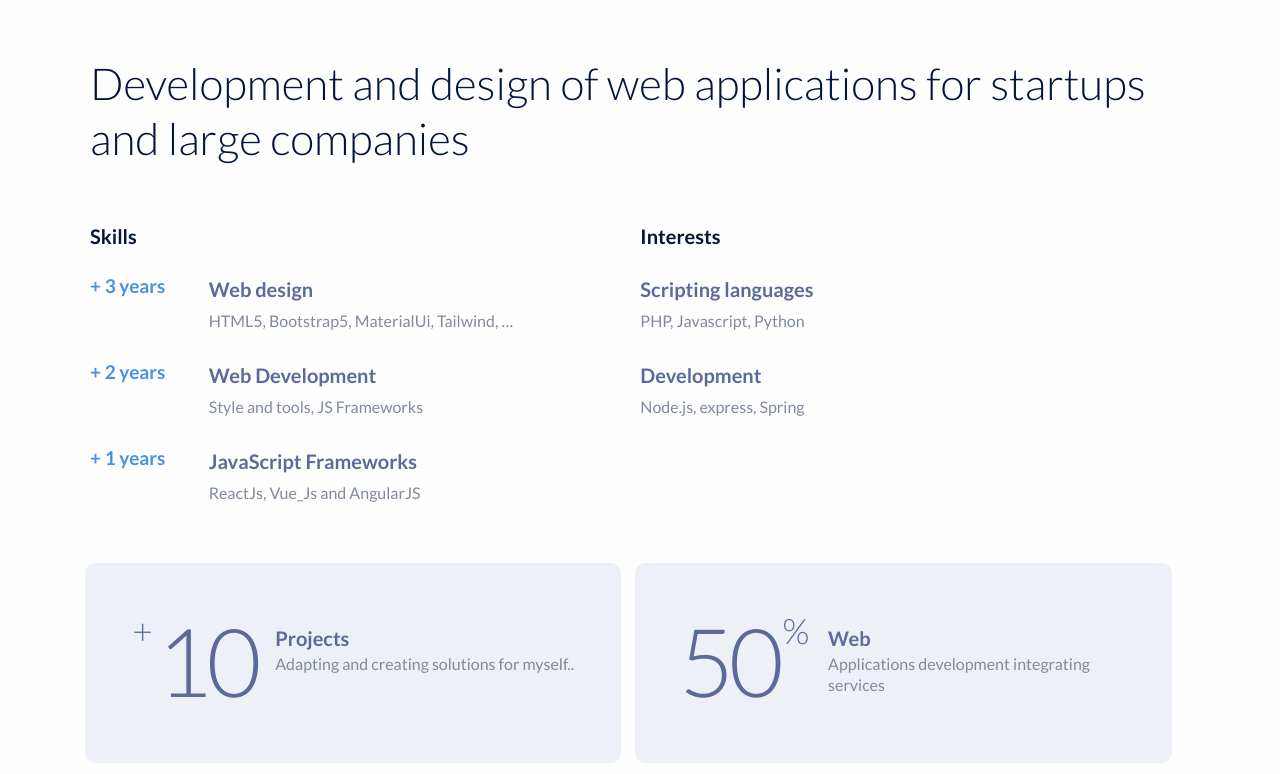
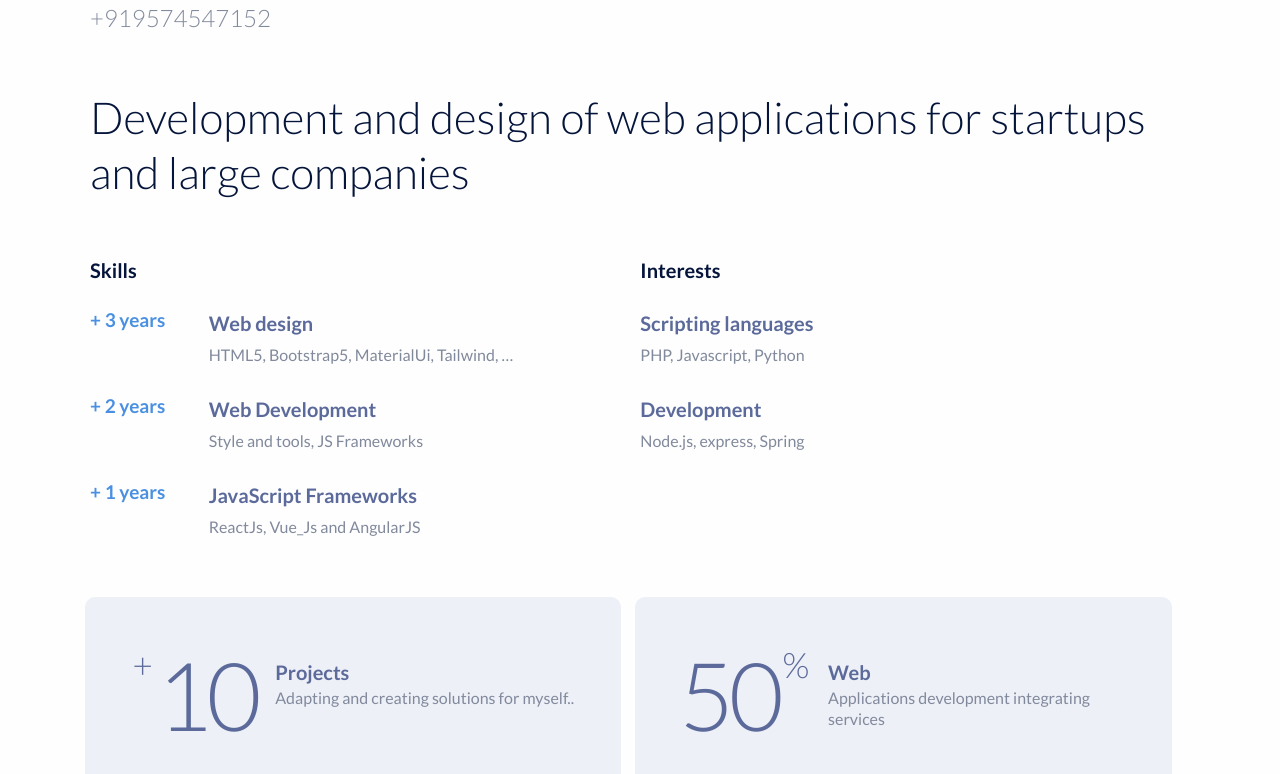
Before and after one commit to Raghvendrars/Raghav, a plain HTML site: page index.html in a window 1280 px wide. Shown: the part 168-942 px from the top of the page. Drawn offline with Linux system fonts and the light colour scheme.

Commit message:
Update index.html

```diff
--- a/index.html
+++ b/index.html
@@ -12,6 +12,8 @@
 			<h1 class="name"><strong>Raghvendra</strong> Singh</h1>
 			<span class="job-title">Developer</span>
 			<span class="email">raghav26897@gmail.com</span>
+			<span class="email">+919574547152</span>
+
 
 			<h2 class="lead">Development and design of web applications
 for startups and large companies</h2>
```
